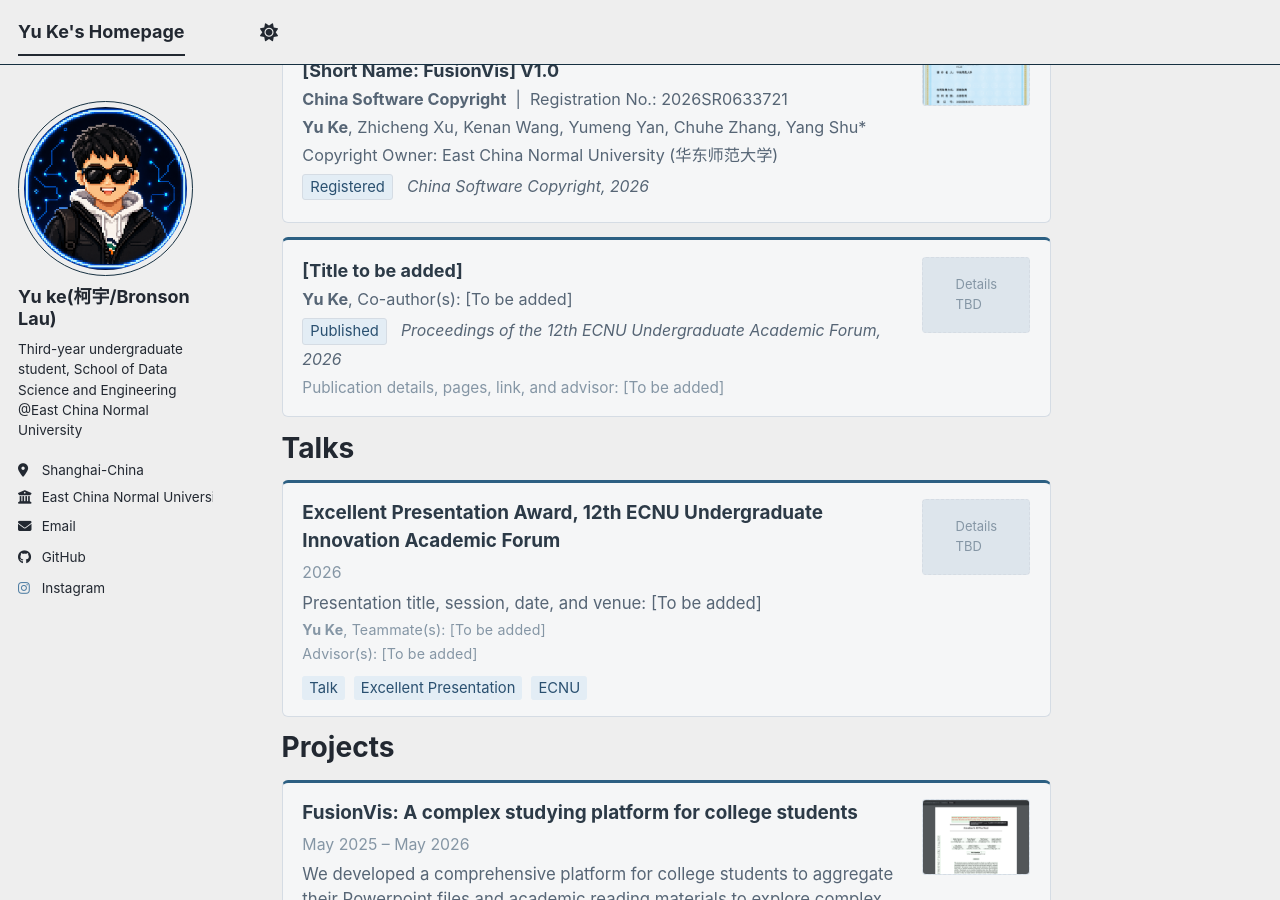
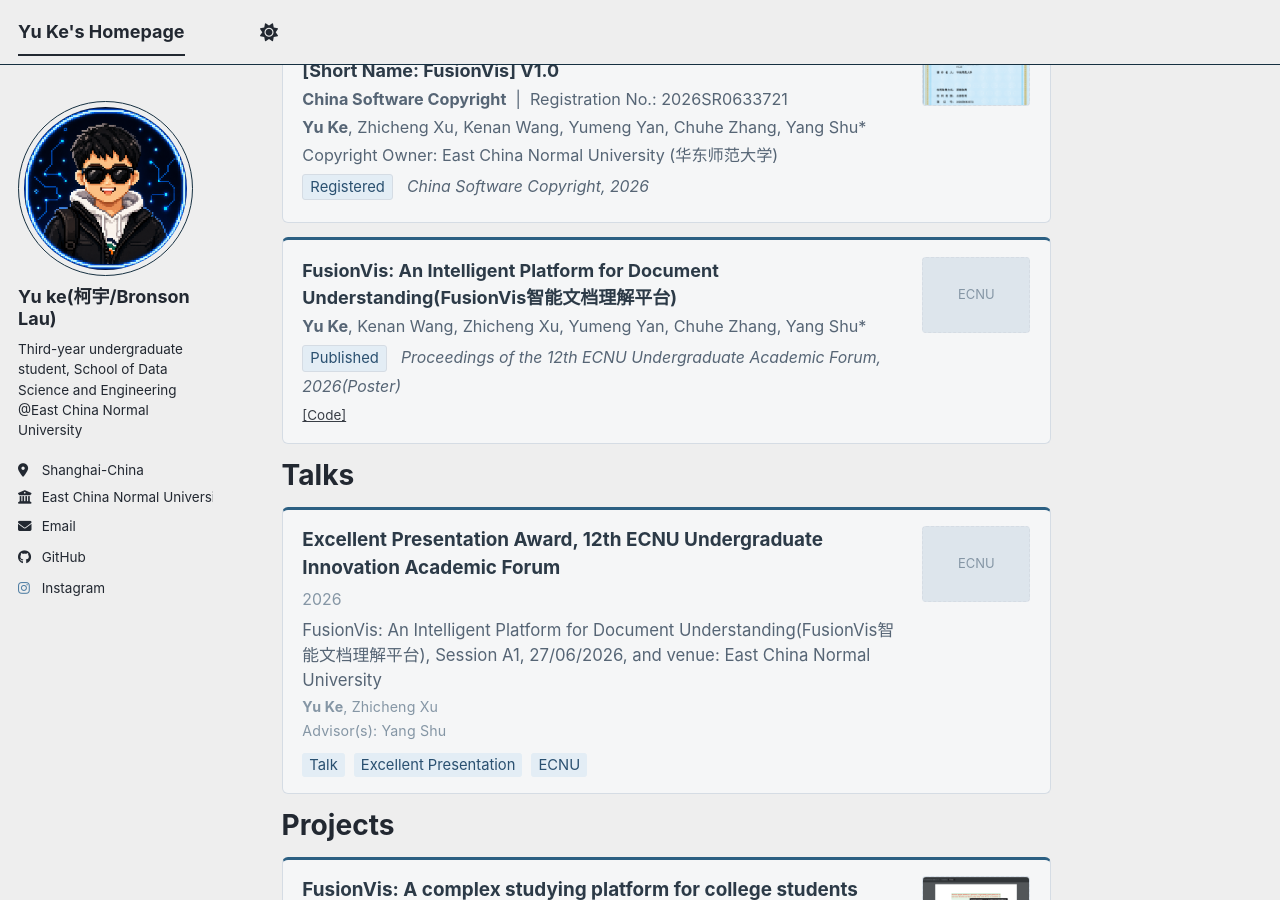
Before and after one commit to BronsonLau/BronsonLau.github.io, a Jekyll site: the page built from _pages/about.md, in a window 1280 px wide and 900 px high, scrolled down 569 px. Built offline with Jekyll 4.4.1, drawn with Linux system fonts in a browser that asks for light colours; a script bundle is joined from its source files by our own code; library files that are not in the unit come from our copies; some of the changed text lies outside the part shown.

Commit message:
June2026

```diff
--- a/_pages/about.md
+++ b/_pages/about.md
@@ -310,20 +310,20 @@
 <div class="hp-card hp-feature-card">
   <div style="flex:1; min-width:0;">
     <div style="font-weight:bold; font-size:1em; line-height:1.5; color:var(--hp-body-text);">
-      [Title to be added]
+      FusionVis: An Intelligent Platform for Document Understanding(FusionVis智能文档理解平台)
     </div>
     <div style="color:var(--hp-muted-text); font-size:0.9em; margin:0.2em 0;">
-      <strong>Yu Ke</strong>, Co-author(s): [To be added]
+      <strong>Yu Ke</strong>, Kenan Wang, Zhicheng Xu, Yumeng Yan, Chuhe Zhang, Yang Shu*
     </div>
     <div style="margin:0.3em 0;">
       <span class="hp-tag" style="border:1px solid var(--hp-card-border);">Published</span>
-      &nbsp;<em style="color:var(--hp-muted-text); font-size:0.88em;">Proceedings of the 12th ECNU Undergraduate Academic Forum, 2026</em>
+      &nbsp;<em style="color:var(--hp-muted-text); font-size:0.88em;">Proceedings of the 12th ECNU Undergraduate Academic Forum, 2026(Poster)</em>
     </div>
     <div style="color:var(--hp-dim-text); font-size:0.85em; margin-top:0.35em;">
-      Publication details, pages, link, and advisor: [To be added]
+            <a href="https://github.com/BronsonLau/FusionVis" style="font-size:0.88em;">[Code]</a>
     </div>
   </div>
-  <div class="hp-img-slot">Details<br>TBD</div>
+  <div class="hp-img-slot">ECNU</div>
 </div>
 
 <!-- PUBLICATION TEMPLATE:
@@ -370,9 +370,9 @@
       <span style="color:var(--hp-dim-text); font-size:0.88em;">2026</span>
     </div>
     <div style="margin:0.35em 0 0.5em; color:var(--hp-muted-text); font-size:0.93em;">
-      Presentation title, session, date, and venue: [To be added]
-      <span style="display:block; margin-top:3px; font-size:0.85em; color:var(--hp-dim-text); letter-spacing:0.01em;"><strong>Yu Ke</strong>, Teammate(s): [To be added]</span>
-      <span style="display:block; margin-top:3px; font-size:0.85em; color:var(--hp-dim-text); letter-spacing:0.01em;">Advisor(s): [To be added]</span>
+      FusionVis: An Intelligent Platform for Document Understanding(FusionVis智能文档理解平台), Session A1, 27/06/2026, and venue: East China Normal University
+      <span style="display:block; margin-top:3px; font-size:0.85em; color:var(--hp-dim-text); letter-spacing:0.01em;"><strong>Yu Ke</strong>, Zhicheng Xu</span>
+      <span style="display:block; margin-top:3px; font-size:0.85em; color:var(--hp-dim-text); letter-spacing:0.01em;">Advisor(s): Yang Shu</span>
     </div>
     <div>
       <span class="hp-tag">Talk</span>
@@ -380,7 +380,7 @@
       <span class="hp-tag">ECNU</span>
     </div>
   </div>
-  <div class="hp-img-slot">Details<br>TBD</div>
+  <div class="hp-img-slot">ECNU</div>
 </div>
 
 Projects
@@ -608,9 +608,8 @@
   <span class="hp-tag" style="white-space:nowrap; font-size:0.78em; padding:2px 9px; font-weight:600;">Competition</span>
   <div style="flex:1; color:var(--hp-body-text); font-size:0.93em;">
     Silver Award &nbsp;·&nbsp; 2026 China International College Students' Innovation Competition (ECNU Competition)
-    <span style="display:block; margin-top:3px; font-size:0.85em; color:var(--hp-dim-text); letter-spacing:0.01em;">Project: [To be added]</span>
-    <span style="display:block; margin-top:3px; font-size:0.85em; color:var(--hp-dim-text); letter-spacing:0.01em;"><strong>Yu Ke</strong>, Teammate(s): [To be added]</span>
-    <span style="display:block; margin-top:3px; font-size:0.85em; color:var(--hp-dim-text); letter-spacing:0.01em;">Advisor(s): [To be added]</span>
+    <span style="display:block; margin-top:3px; font-size:0.85em; color:var(--hp-dim-text); letter-spacing:0.01em;"><strong>Yu Ke</strong>, Kenan Wang, Zhicheng Xu, Yumeng Yan, Huimin Chen, Ziming Jian, Chuhe Zhang, Chenyu Li</span>
+    <span style="display:block; margin-top:3px; font-size:0.85em; color:var(--hp-dim-text); letter-spacing:0.01em;">Advisor(s): Yang Shu, Yuhao Chen</span>
   </div>
   <span class="hp-year-badge">2026</span>
 </div>
```
